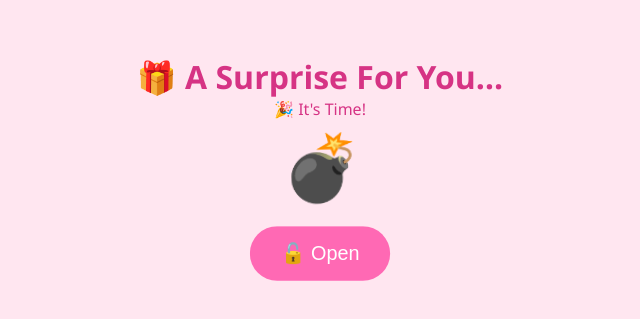
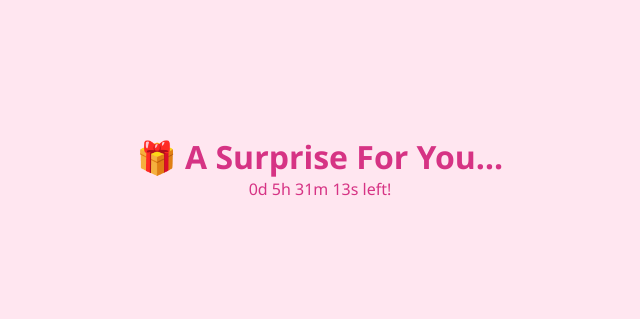
Before and after one commit to GeetaVadnere/Birthday-, a plain HTML site: page index.html in a window 1280 px wide. Shown: the part 233-552 px from the top of the page, without its empty margins (320-960 px from the left). Drawn offline with Linux system fonts and the light colour scheme.

Commit message:
index.html

```diff
--- a/index.html
+++ b/index.html
@@ -142,7 +142,7 @@
   const welcome = document.getElementById('welcome');
   const birthday = document.getElementById('birthday');
   const audio = document.getElementById('bgMusic');
-  const target = new Date('June 24, 2025 00:00:00').getTime();
+  const target = new Date('July 13, 2025 08:36:00').getTime();
 
   const timer = setInterval(() => {
     const now = Date.now(), diff = target - now;
```
